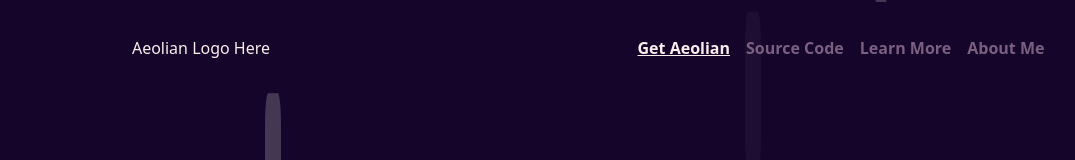
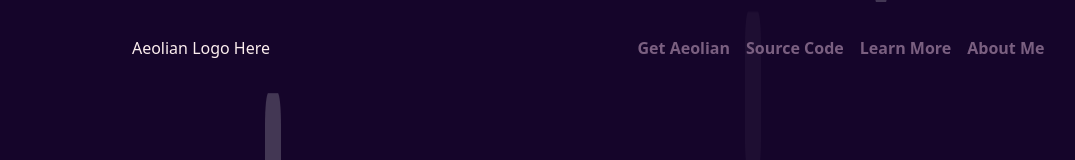
Before and after one commit to Ozzie-code-alt/AeolianWebsite, a React (Vite) app in the folder AeolianWebsite/: page / in a window 1280 px wide. Shown: the top 160 px of the page, without its empty margins (119-1194 px from the left). Built offline with nearby package versions, Linux system fonts and the light colour scheme.

Commit message:
FixedNav bug

```diff
--- a/AeolianWebsite/src/layout/layout-styles/navbar.css
+++ b/AeolianWebsite/src/layout/layout-styles/navbar.css
@@ -28,11 +28,26 @@
     font-weight: 900;
     border-bottom: 1px solid transparent;
     transition: 0.5s ease-in-out;
+
 }
-
+.nav-main-container nav ul li .getAeolian{
+  color: #7A5F80;
+  list-style: none;
+  font-weight: 900;
+  border-bottom: 1px solid transparent;
+  transition: 0.5s ease-in-out;
+  text-decoration: none;
+}
 .nav-main-container nav ul li:hover{
   color: whitesmoke;
   border-bottom-width: 100%; /* Increase the border width to create the effect */
   border-bottom-color: white; /* Set the border color to white */
   cursor:pointer;
 }
+
+.nav-main-container nav ul li .getAeolian:hover{
+  color: whitesmoke;
+  border-bottom-width: 100%; /* Increase the border width to create the effect */
+  border-bottom-color: white; /* Set the border color to white */
+  cursor:pointer;
+}
--- a/AeolianWebsite/src/layout/mainPage/Navbar.jsx
+++ b/AeolianWebsite/src/layout/mainPage/Navbar.jsx
@@ -10,7 +10,7 @@ function Navbar() {
     <p>Aeolian Logo Here</p>
   </div>
   <ul>
-    <li> <Link to={'/getAeolian'}>Get Aeolian </Link></li>
+    <li> <Link to={'/getAeolian'} className='getAeolian'>Get Aeolian </Link></li>
     <li> Source Code</li>
     <li> Learn More</li>
     <li> About Me</li>
```
